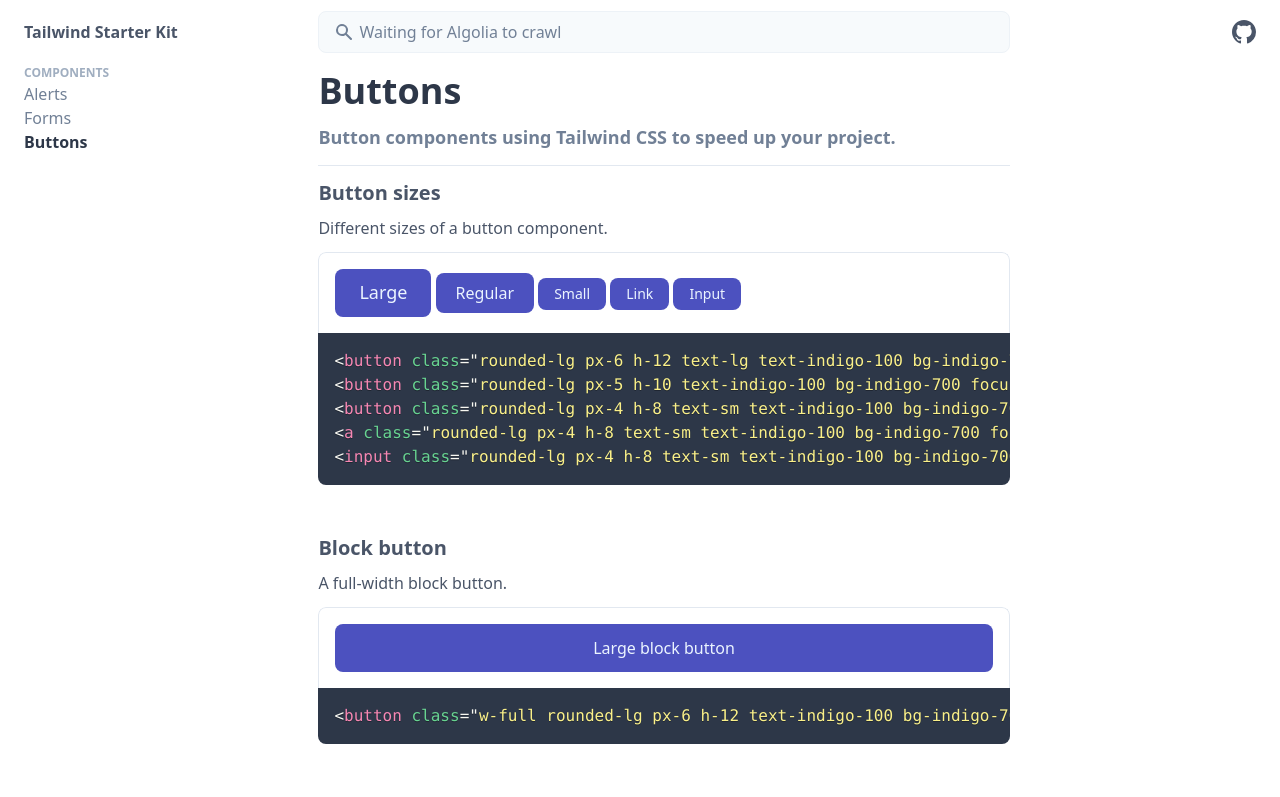
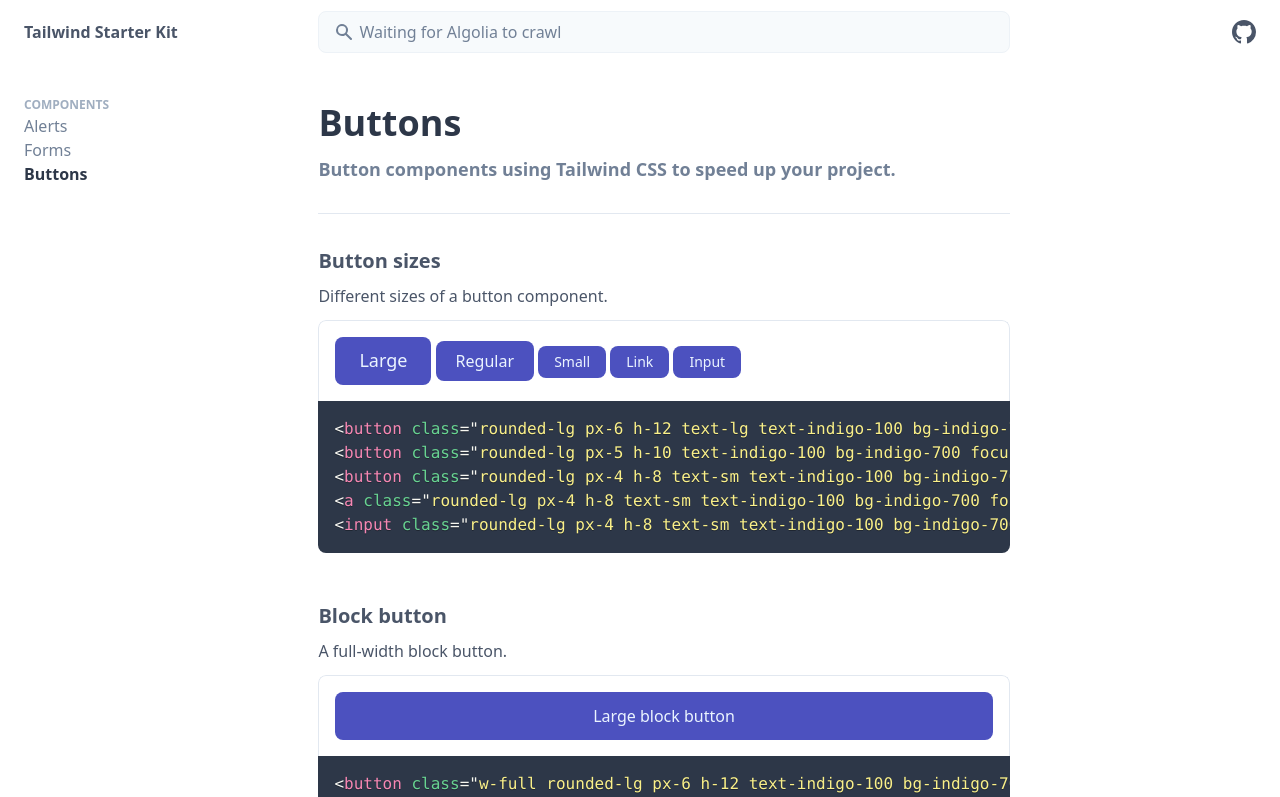
Before and after one commit to estevanmaito/tailwind-starter-kit, a Next.js app: page /docs/buttons in a window 1280 px wide. Shown: the top 797 px of the page. Built offline with nearby package versions, Linux system fonts and the light colour scheme.

Commit message:
refactor header spacing

```diff
--- a/components/Text/Lead.jsx
+++ b/components/Text/Lead.jsx
@@ -1,9 +1,7 @@
 import React from 'react'
 
 function Lead({ children }) {
-  return (
-    <p className="mt-2 mb-2 mb-4 text-lg font-semibold leading-tight text-gray-600">{children}</p>
-  )
+  return <p className="mt-2 text-lg font-semibold leading-tight text-gray-600">{children}</p>
 }
 
 export default Lead
--- a/containers/Layout.jsx
+++ b/containers/Layout.jsx
@@ -12,7 +12,7 @@
   return (
     <div className="w-full px-6 mx-auto sm:max-w-screen-sm lg:max-w-screen-xl">
       <Navbar isOpen={isOpen} setIsOpen={setIsOpen} />
-      <div className="flex mt-16">
+      <div className="flex mt-24">
         <Sidebar isOpen={isOpen} />
         <div className={mainClassName}>{children}</div>
       </div>
--- a/pages/docs/alerts.jsx
+++ b/pages/docs/alerts.jsx
@@ -68,7 +68,7 @@
     <Layout>
       <H2>Alerts</H2>
       <Lead>Alert components using Tailwind CSS to speed up your project.</Lead>
-      <hr className="mb-3" />
+      <hr className="my-8" />
 
       <ExampleSection id="simple">
         <H4>Simple</H4>
--- a/pages/docs/buttons.jsx
+++ b/pages/docs/buttons.jsx
@@ -76,7 +76,7 @@
     <Layout>
       <H2>Buttons</H2>
       <Lead>Button components using Tailwind CSS to speed up your project.</Lead>
-      <hr className="mb-3" />
+      <hr className="my-8" />
 
       <ExampleSection id="button-sizes">
         <H4>Button sizes</H4>
--- a/pages/docs/forms.jsx
+++ b/pages/docs/forms.jsx
@@ -148,7 +148,7 @@
     <Layout>
       <H2>Forms</H2>
       <Lead>Form components using Tailwind CSS to speed up your project.</Lead>
-      <hr className="mb-3" />
+      <hr className="my-8" />
 
       <ExampleSection id="simple-input">
         <H4>Simple input</H4>
```
